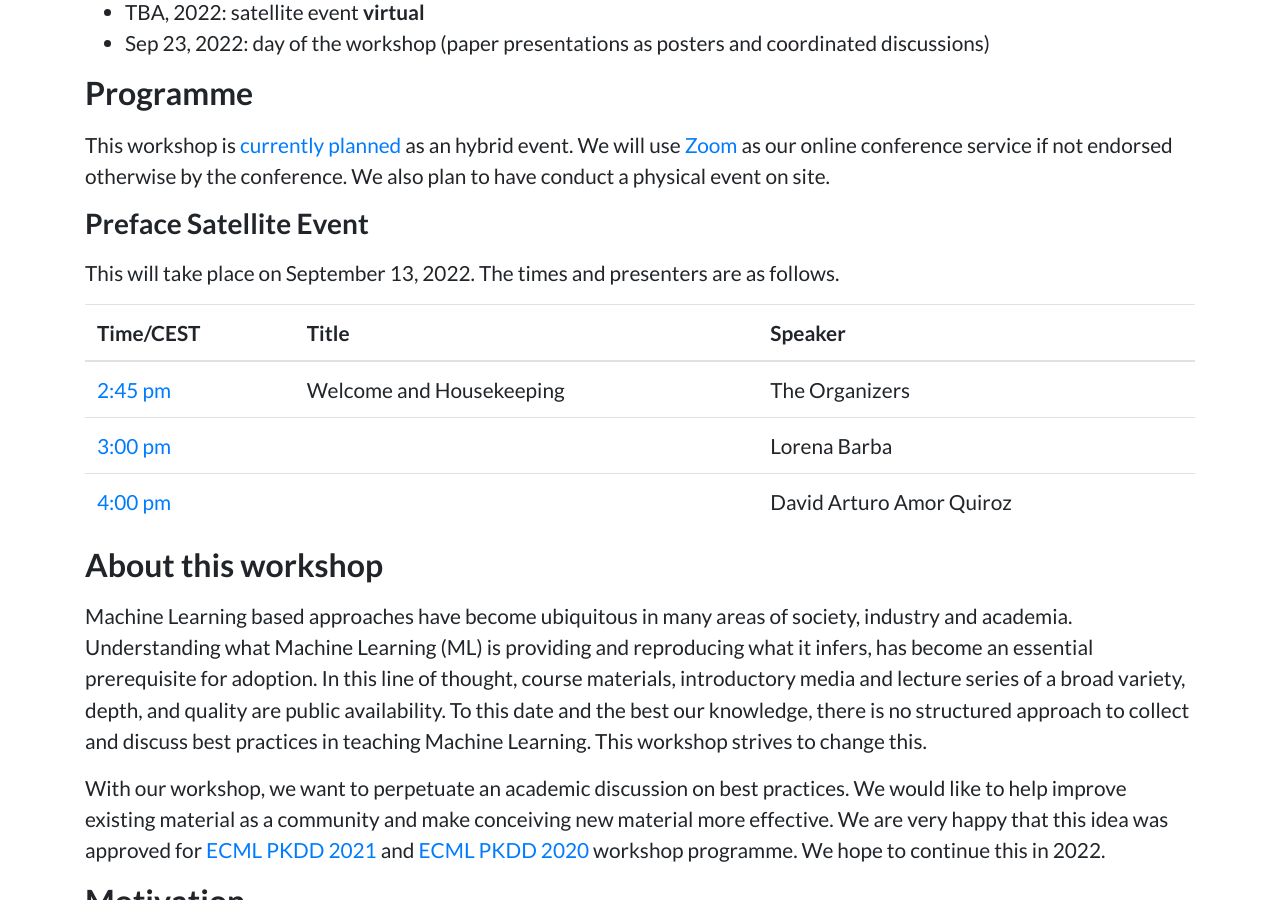
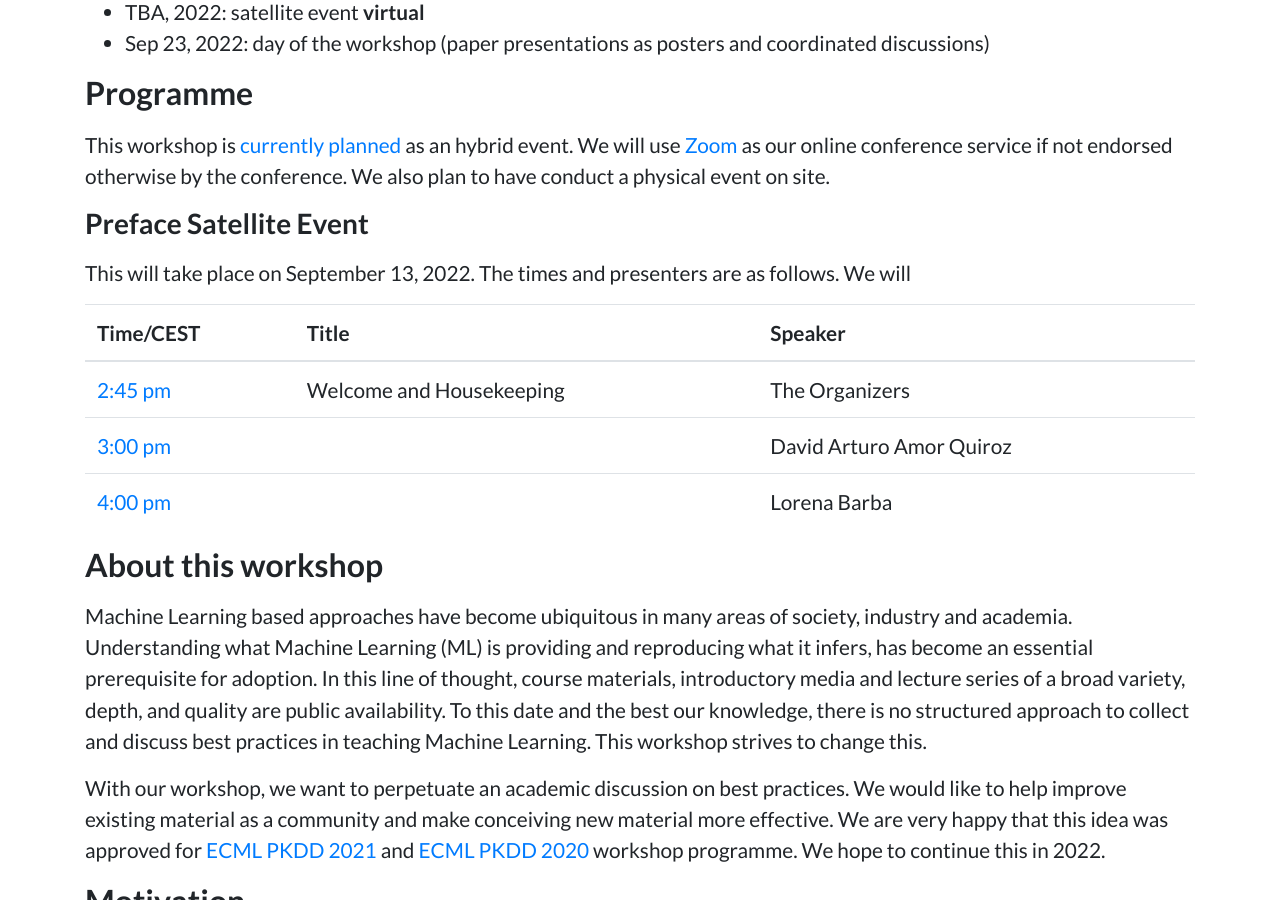
Before and after one commit to teaching-ml/2022, a Jekyll site: the page built from index.md, in a window 1280 px wide and 900 px high, scrolled down 1275 px. Built offline with Jekyll 4.4.1, drawn with Linux system fonts in a browser that asks for light colours.

Commit message:
swapping speakers

```diff
--- a/index.md
+++ b/index.md
@@ -23,13 +23,13 @@ This workshop is [currently planned](https://2022.ecmlpkdd.org/index.php/2021/05
 
 ### Preface Satellite Event
 
-This will take place on September 13, 2022. The times and presenters are as follows.
+This will take place on September 13, 2022. The times and presenters are as follows. We will
 
 | Time/CEST                                                                          | Title                                                                                                                  | Speaker                                                                       |
 | ---------------------------------------------------------------------------------- | ---------------------------------------------------------------------------------------------------------------------- | ----------------------------------------------------------------------------- |
 | [2:45 pm](https://www.timeanddate.com/worldclock/fixedtime.html?iso=20220913T1445) | Welcome and Housekeeping                                                                                               | The Organizers                                                                |
-| [3:00 pm](https://www.timeanddate.com/worldclock/fixedtime.html?iso=20220913T15)   |                                                                                                                        | Lorena Barba                                                                  |
-| [4:00 pm](https://www.timeanddate.com/worldclock/fixedtime.html?iso=20220913T15)   |                                                                                                                        | David Arturo Amor Quiroz                                                      |
+| [3:00 pm](https://www.timeanddate.com/worldclock/fixedtime.html?iso=20220913T15)   |                                                                                                                        | David Arturo Amor Quiroz                                                      |
+| [4:00 pm](https://www.timeanddate.com/worldclock/fixedtime.html?iso=20220913T15)   |                                                                                                                        | Lorena Barba                                                                  |
 
 
 ## About this workshop
```
